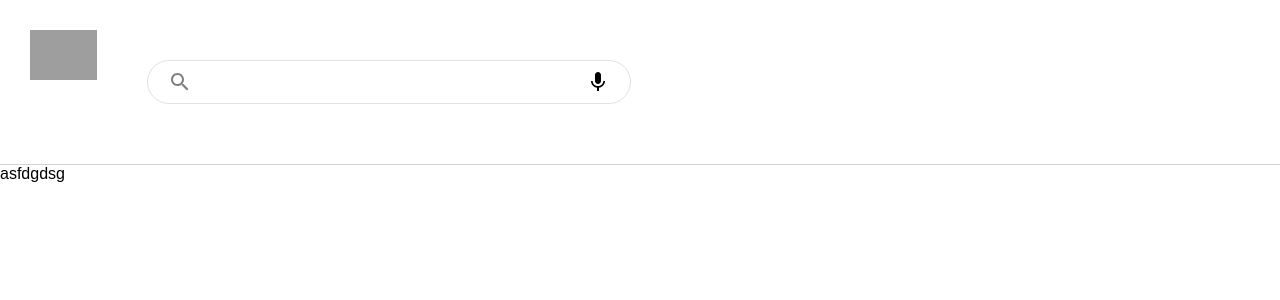
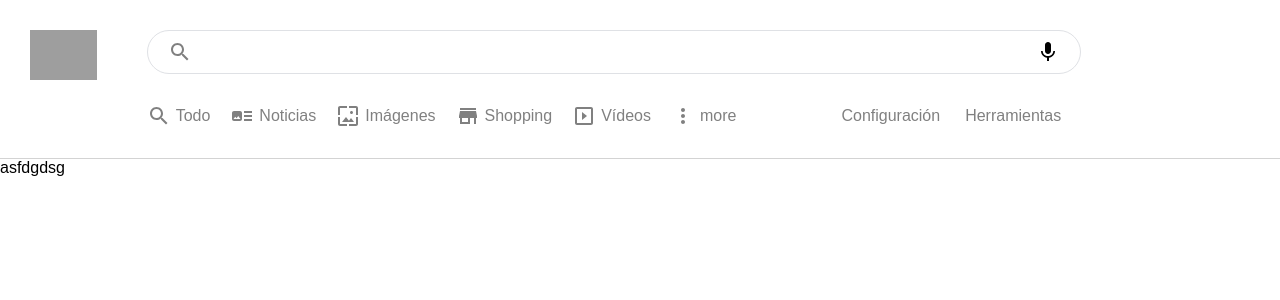
Before and after one commit to doyo91/google-clone-react, a React (Create React App) app: page /search in a window 1280 px wide. Shown: the top 300 px of the page. Built offline with nearby package versions, Linux system fonts and the light colour scheme; no server answers; grey boxes are pictures that could not be loaded.

Commit message:
Add down bar search page

```diff
--- a/src/pages/SearchPage/SearchPage.css
+++ b/src/pages/SearchPage/SearchPage.css
@@ -13,9 +13,36 @@
   height: 50px;
   margin-right: 50px;
 }
-.searchPage__headerBody > .search > .search_input {
+.searchPage__headerBody > .search > .search__input {
   margin-top: 0;
   width: unset;
   margin: unset;
   max-width: unset;
 }
+
+.searchPage__options {
+  display: flex;
+  align-items: center;
+  color: gray;
+}
+.searchPage__options a,
+.searchPage__optionsRight a {
+  text-decoration: none;
+  color: gray;
+}
+.searchPage__optionsRight,
+.searchPage__optionsLeft {
+  display: flex;
+}
+.searchPage__optionsRight {
+  margin-left: 80px;
+}
+
+.searchPage__option {
+  display: flex;
+  align-items: center;
+  margin-right: 20px;
+}
+.searchPage__option a {
+  margin-left: 5px;
+}
--- a/src/pages/SearchPage/index.js
+++ b/src/pages/SearchPage/index.js
@@ -5,6 +5,13 @@
 import response from "../../response";
 import { Link } from "react-router-dom";
 import { Search } from "../../components/Search";
+import SearchIcon from "@material-ui/icons/Search";
+import ArtTrackIcon from "@material-ui/icons/ArtTrack";
+import WallpaperIcon from "@material-ui/icons/Wallpaper";
+import SlideshowIcon from "@material-ui/icons/Slideshow";
+import StoreIcon from "@material-ui/icons/Store";
+import MoreVertIcon from "@material-ui/icons/MoreVert";
+
 export const SearchPage = () => {
   const [{ term }, dispatch] = useStateValue();
   //  LIVE API CALL
@@ -27,7 +34,42 @@
         <div className="searchPage__headerBody">
           <Search hideButtons />
 
-          <div className="searchPage__options"></div>
+          <div className="searchPage__options">
+            <div className="searchPage__optionsLeft">
+              <div className="searchPage__option">
+                <SearchIcon />
+                <Link to="/all">Todo</Link>
+              </div>
+              <div className="searchPage__option">
+                <ArtTrackIcon />
+                <Link to="/news">Noticias</Link>
+              </div>
+              <div className="searchPage__option">
+                <WallpaperIcon />
+                <Link to="/images">Imágenes</Link>
+              </div>
+              <div className="searchPage__option">
+                <StoreIcon />
+                <Link to="/shopping">Shopping</Link>
+              </div>
+              <div className="searchPage__option">
+                <SlideshowIcon />
+                <Link to="/videos">Vídeos</Link>
+              </div>
+              <div className="searchPage__option">
+                <MoreVertIcon />
+                <Link to="/more">more</Link>
+              </div>
+            </div>
+            <div className="searchPage__optionsRight">
+              <div className="searchPage__option">
+                <Link to="/settings">Configuración</Link>
+              </div>
+              <div className="searchPage__option">
+                <Link to="/tools">Herramientas</Link>
+              </div>
+            </div>
+          </div>
         </div>
       </div>
       <div className="searchPage__results">asfdgdsg</div>
```
